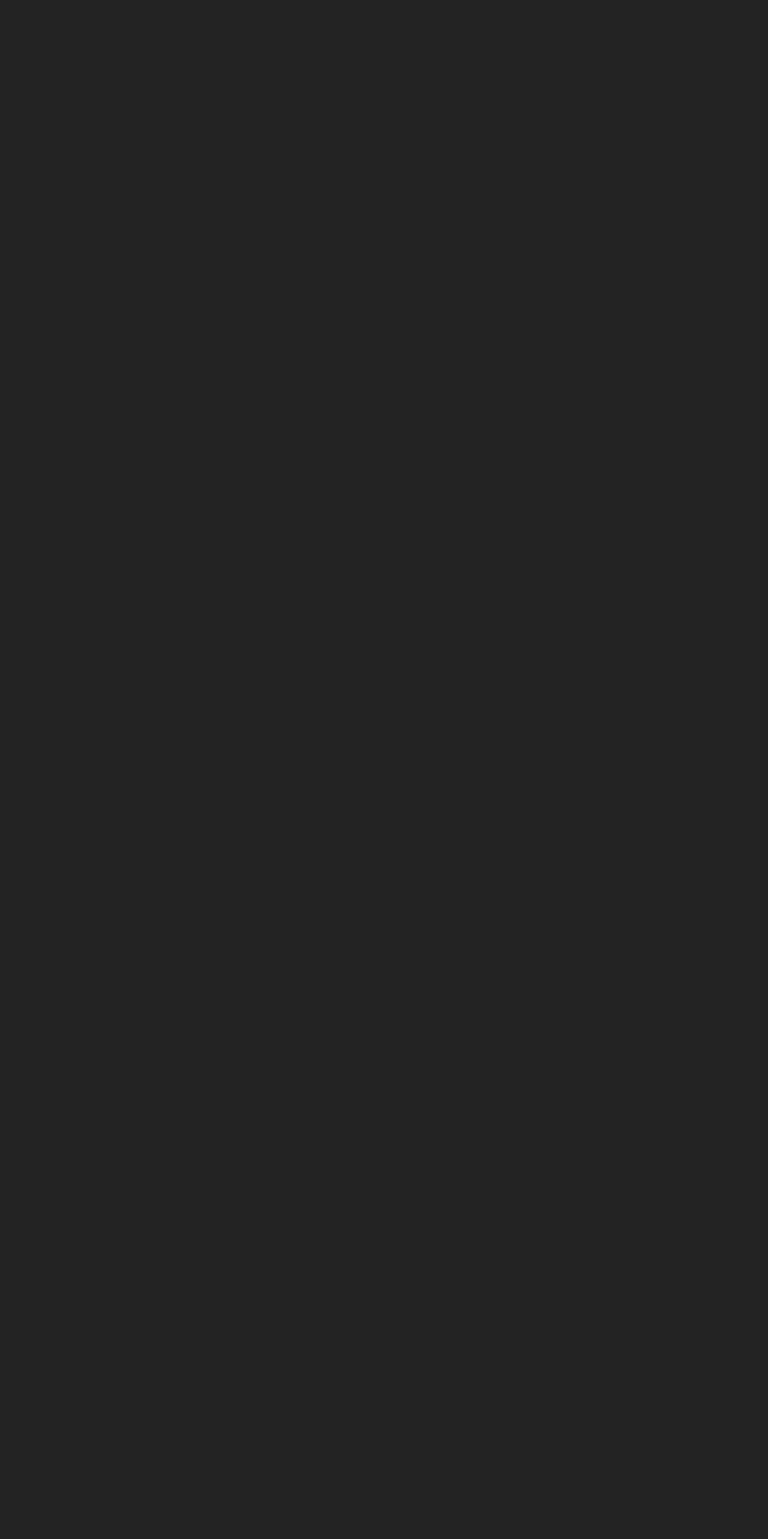
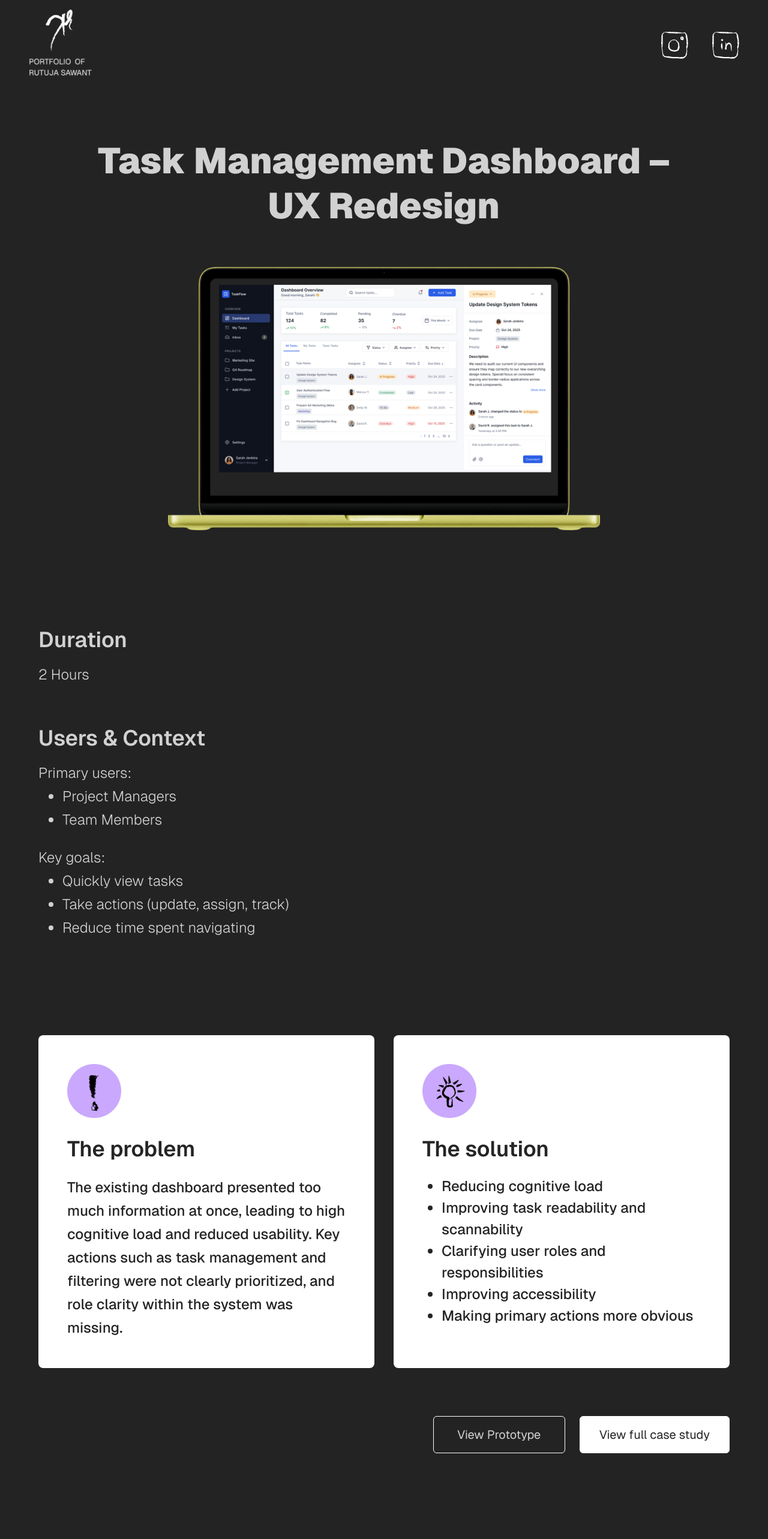
Before and after one commit to sumitdhuri12/ru-portfolio-v2, a React (Vite) app: page /projects/trisa in a window 1280 px wide. Before the commit this address had no page. Shown: the top 2566 px of the page at 60% size. Before the commit the page ends 800 px from the top, so only its background shows below. Built offline with nearby package versions, Linux system fonts and the light colour scheme.

Commit message:
trisa project addition

```diff
--- a/src/App.jsx
+++ b/src/App.jsx
@@ -1,8 +1,8 @@
 import { Routes, Route } from "react-router-dom";
 import Home from "./assets/pages/Home";
 import MuseHub from "./assets/pages/MuseHub";
+import PageLayout from "./assets/components/layout/PageLayout";
 import Trisa from "./assets/pages/Trisa";
-import PageLayout from "./assets/components/layout/PageLayout";
 
 function App() {
   return (
@@ -11,7 +11,7 @@ function App() {
       <Route path="/" element={<PageLayout />}>
         <Route index element={<Home />} />
         <Route path="projects/musehub" element={<MuseHub />} />
-        {/* <Route path="Project/Trisa" element={<Trisa />} /> */}
+        <Route path="projects/trisa" element={<Trisa />} />
       </Route>
     </Routes>
   );
--- a/src/assets/components/home/Projects.jsx
+++ b/src/assets/components/home/Projects.jsx
@@ -34,34 +34,35 @@ const Projects = () => {
             <h3 className="text-2xl md:text-5xl font-black pb-1 md:pb-2">
               MuseHub
             </h3>
-            <p className="text-lg md:text-2xl uppercase">Museum booking app</p>
+            <p className="text-lg md:text-xl uppercase">Museum booking app</p>
           </div>
         </div>
-        {/* <Link to="Project/Trisa">
         <div
+          onClick={() => goTo("/projects/trisa")}
           className="aspect-square
                 bg-[url('/images/projects/bg-project.png')]
                 bg-cover bg-center
-                flex flex-col overflow-hidden"
+                flex flex-col overflow-hidden cursor-pointer transform transition-transform duration-300 ease-out hover:scale-102"
         >
-            <div className="flex-1 flex items-center justify-center p-6 min-h-0">
+          {/* Image Section */}
+          <div className="flex-1 flex items-center justify-center min-h-0">
             <img
-                src="/images/projects/musehub.png"
-                alt="MuseHub"
+              src="/images/projects/trisa.png"
+              alt="Trisa Dental"
               className="max-h-full max-w-full object-contain"
             />
           </div>
 
+          {/* Text Section */}
           <div className="text-secondary bg-white/20 px-4 md:px-8 py-3 md:py-6 shrink-0">
             <h3 className="text-2xl md:text-5xl font-black pb-1 md:pb-2">
-                MuseHub
+              Trisa Dental
             </h3>
-              <p className="text-lg md:text-2xl uppercase">
-                Museum booking app
+            <p className="text-lg md:text-xl uppercase">
+              Accessibility study & Mobile UX Redesign
             </p>
           </div>
         </div>
-        </Link> */}
       </div>
     </section>
   );
--- /dev/null
+++ b/src/assets/components/projects/trisa/TrisaCaseStudy.jsx
@@ -0,0 +1,70 @@
+import React from "react";
+
+const TrisaCaseStudy = () => {
+  return (
+    <section className="px-4 md:px-8 lg:px-12 pt-8 md:pt-20 pb-20 md:pb-40">
+      <div className="max-w-6xl mx-auto ">
+        <div className="grid gap-6 md:grid-cols-2 md:gap-8">
+          {/* The Problem Card */}
+          <div className="relative rounded-lg bg-white p-6 md:p-12">
+            <img
+              src="/images/projects/problem_icon.png"
+              alt="Problem Icon"
+              className="w-22.5 h-auto mb-8"
+            />
+            <h2 className="mb-6 text-3xl md:text-4xl font-semibold text-secondary">
+              The problem
+            </h2>
+            <p className="text-xl md:text-2xl font-medium leading-normal md:leading-relaxed text-secondary">
+              The existing dashboard presented too much information at once,
+              leading to high cognitive load and reduced usability. Key actions
+              such as task management and filtering were not clearly
+              prioritized, and role clarity within the system was missing.
+            </p>
+          </div>
+
+          {/* The Solution Card */}
+          <div className="relative rounded-lg bg-white p-6 md:p-12">
+            <img
+              src="/images/projects/solution_icon.png"
+              alt="Solution Icon"
+              className="w-22.5 h-auto mb-8"
+            />
+            <h2 className="mb-6 text-3xl md:text-4xl font-semibold text-secondary">
+              The solution
+            </h2>
+            <ul className="text-xl md:text-2xl font-medium leading-normal text-secondary list-disc pl-8">
+              <li>Reducing cognitive load</li>
+              <li>Improving task readability and scannability</li>
+              <li>Clarifying user roles and responsibilities</li>
+              <li>Improving accessibility</li>
+              <li>Making primary actions more obvious</li>
+            </ul>
+          </div>
+        </div>
+
+        {/* View Case Study Button */}
+        <div className="mt-10 md:mt-20 flex flex-col md:flex-row justify-center md:justify-end gap-6 items-center">
+          <a
+            href="https://www.figma.com/design/N084r9djEjwCYabroJf2j8/Task-Management-Dashboard-%E2%80%93-UX-Redesign?node-id=0-1&t=g4Ck0lK82eFUg9y9-1"
+            target="_blank"
+            rel="noopener noreferrer"
+            className="min-w-55 inline-block rounded-md border border-white px-6 py-3 text-lg text-center md:text-xl transform transition-transform duration-300 ease-out hover:scale-105 md:px-8 md:py-4"
+          >
+            View Prototype
+          </a>
+          <a
+            href="https://docs.google.com/presentation/d/1VxzLc8HpyI2DYPnsR7iRAE5jMrsAU3xaaEnslHrfsvw/edit?usp=sharing"
+            target="_blank"
+            rel="noopener noreferrer"
+            className="min-w-55 inline-block rounded-md border border-white px-6 py-3 text-lg md:text-xl bg-white text-body-bg transform transition-transform duration-300 ease-out hover:scale-105 md:px-8 md:py-4"
+          >
+            View full case study
+          </a>
+        </div>
+      </div>
+    </section>
+  );
+};
+
+export default TrisaCaseStudy;
--- /dev/null
+++ b/src/assets/components/projects/trisa/TrisaDescription.jsx
@@ -0,0 +1,43 @@
+import React from "react";
+
+const TrisaDescription = () => {
+  return (
+    <section className="px-4 md:px-8 lg:px-12 py-8 md:py-20">
+      <div className="mx-auto max-w-6xl space-y-12 md:space-y-16">
+        {/* Duration */}
+        <div>
+          <h2 className="mb-4 text-2xl md:text-4xl font-semibold leading-tight">
+            Duration
+          </h2>
+          <p className="text-xl md:text-2xl font-light leading-relaxed">
+            2 Hours
+          </p>
+        </div>
+
+        {/* My role & responsibilities */}
+        <div>
+          <h2 className="mb-4 text-2xl md:text-4xl font-semibold leading-tight">
+            Users & Context
+          </h2>
+          <p className="text-xl md:text-2xl font-light leading-relaxed">
+            Primary users:
+          </p>
+          <ul className="text-xl md:text-2xl font-light leading-relaxed list-disc pl-10 mb-6">
+            <li>Project Managers</li>
+            <li>Team Members</li>
+          </ul>
+          <p className="text-xl md:text-2xl font-light leading-relaxed">
+            Key goals:
+          </p>
+          <ul className="text-xl md:text-2xl font-light leading-relaxed list-disc pl-10">
+            <li>Quickly view tasks</li>
+            <li>Take actions (update, assign, track)</li>
+            <li>Reduce time spent navigating</li>
+          </ul>
+        </div>
+      </div>
+    </section>
+  );
+};
+
+export default TrisaDescription;
--- /dev/null
+++ b/src/assets/components/projects/trisa/TrisaHero.jsx
@@ -0,0 +1,30 @@
+import React from "react";
+
+const TrisaHero = () => {
+  return (
+    <section className="relative px-4 py-12 md:px-8 md:py-16 lg:px-12 lg:py-20">
+      <div className="mx-auto max-w-7xl">
+        {/* Title */}
+        <div className="relative">
+          <h1 className="mx-auto max-w-5xl text-center text-3xl md:text-6xl font-black leading-tight font-regular">
+            Task Management Dashboard – UX Redesign
+          </h1>
+          {/* <DecorativeIcon /> */}
+        </div>
+
+        {/* App Screenshots */}
+        <div className="relative mx-auto mt-12 flex max-w-2xl items-center justify-center gap-4 md:mt-16 md:gap-8">
+          <div className="relative h-auto w-80 shrink-0 md:w-180">
+            <img
+              alt="Trisa app screenshot showing details"
+              className="h-full w-full object-cover"
+              src="/images/projects/banner_trisa.png"
+            />
+          </div>
+        </div>
+      </div>
+    </section>
+  );
+};
+
+export default TrisaHero;
--- a/src/assets/pages/Trisa.jsx
+++ b/src/assets/pages/Trisa.jsx
@@ -1,10 +1,15 @@
 import React from "react";
+import TrisaHero from "../components/projects/trisa/TrisaHero";
+import TrisaDescription from "../components/projects/trisa/TrisaDescription";
+import TrisaCaseStudy from "../components/projects/trisa/TrisaCaseStudy";
 
 const Trisa = () => {
   return (
-    <div>
-      <h1>Trisa</h1>
-    </div>
+    <>
+      <TrisaHero />
+      <TrisaDescription />
+      <TrisaCaseStudy />
+    </>
   );
 };
 
```
Also changed, not shown: public/images/projects/banner_trisa.png (added), public/images/projects/trisa.png (added). Lines whose indentation alone changed are shown as unchanged.
